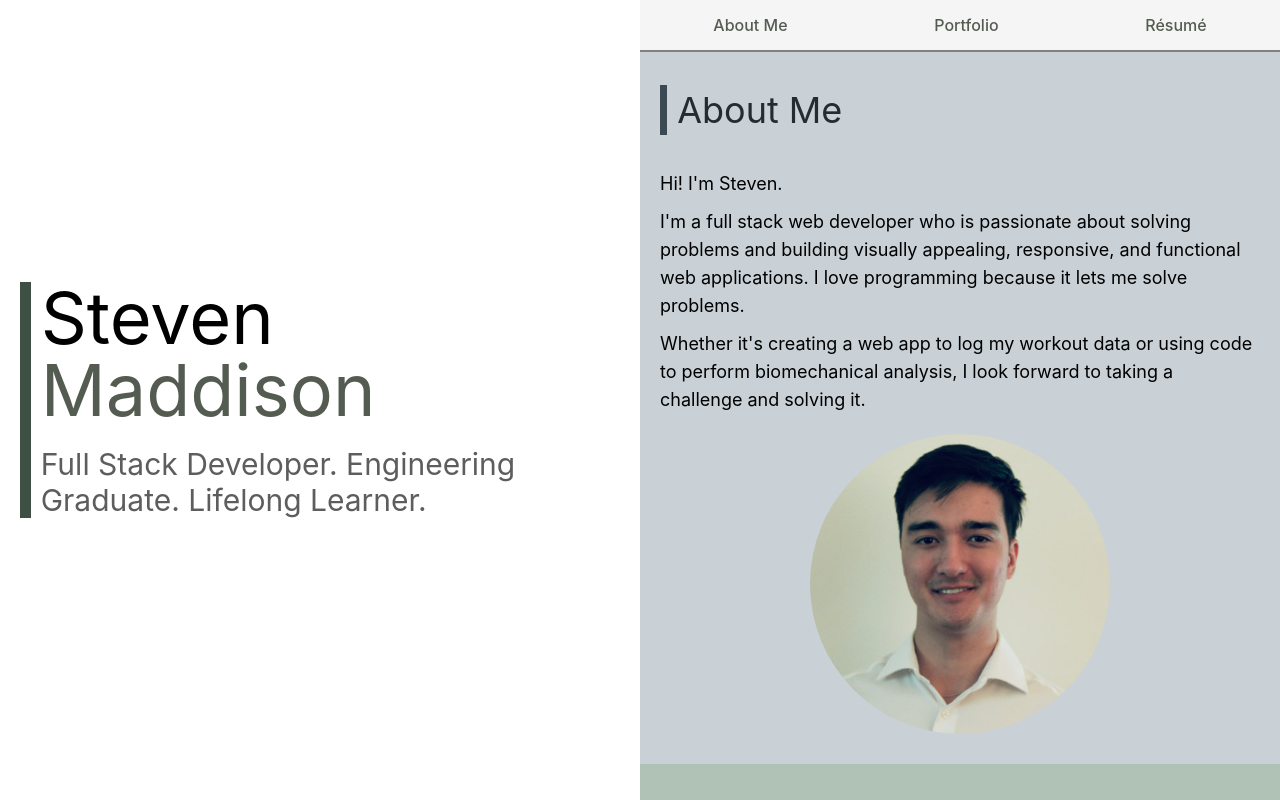
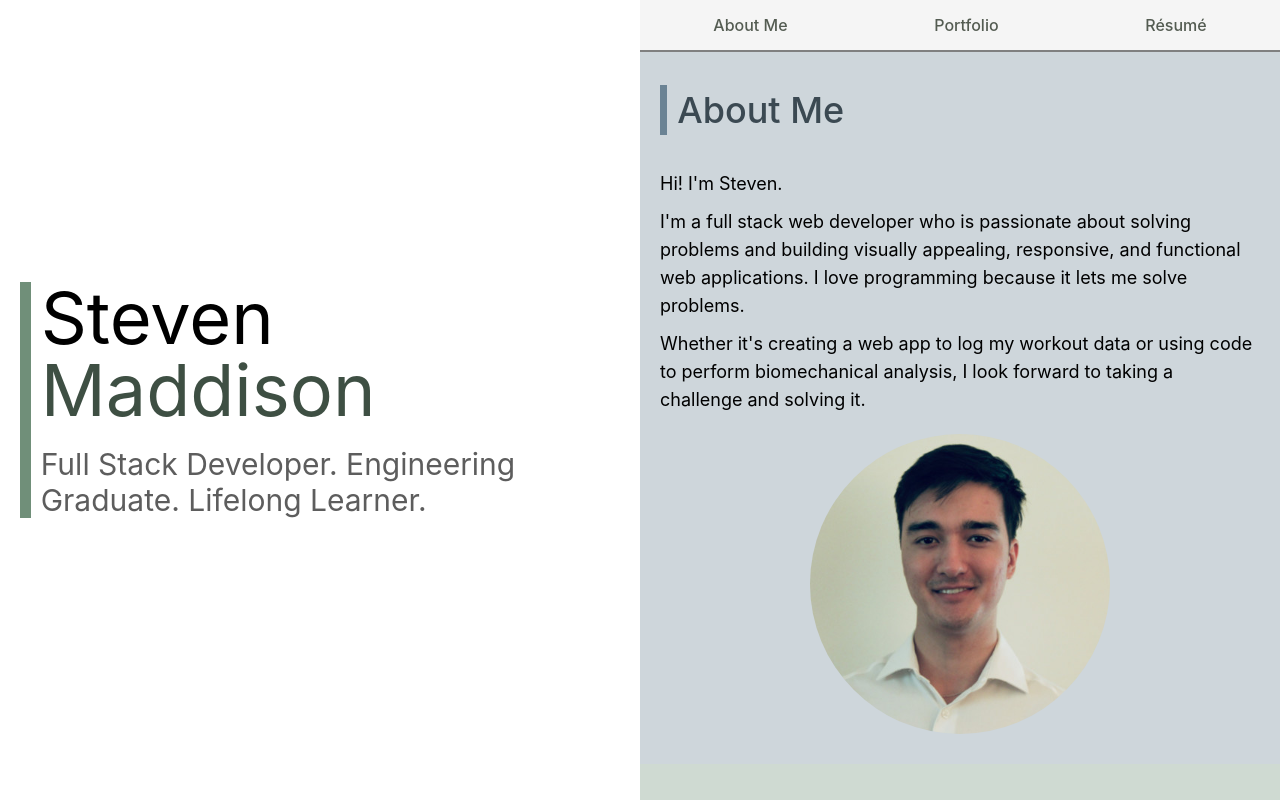
Before and after one commit to Stevtm/portfolio-v3, a React (Create React App) app: page / in a window 1280 px wide. Built offline with nearby package versions, Linux system fonts and the light colour scheme.

Commit message:
update page colors

```diff
--- a/src/components/About/styles.js
+++ b/src/components/About/styles.js
@@ -13,7 +13,7 @@ export const AboutSection = styled.section`
 	padding: 20px;
 
 	/* visual decorations */
-	background-color: ${({ theme }) => theme.pastelBlue.light};
+	background-color: ${({ theme }) => theme.pastelBlue.lighter};
 
 	@media (min-width: 671px) {
 		padding-top: 60px;
@@ -26,7 +26,7 @@ export const ColorBar = styled.div`
 	margin-right: 10px;
 
 	/* visual decorations */
-	background-color: ${({ theme }) => theme.pastelBlue.dark};
+	background-color: ${({ theme }) => theme.pastelBlue.DEFAULT};
 `;
 
 export const AboutHeader = styled.div`
@@ -42,9 +42,9 @@ export const HeaderText = styled.h2`
 	margin: 5px 0;
 
 	/* typography */
-	color: ${({ theme }) => theme.pastelBlue.darker};
+	color: ${({ theme }) => theme.pastelBlue.dark};
 	font-size: 2.25rem;
-	font-weight: 400;
+	font-weight: 500;
 	line-height: 2.5rem;
 `;
 
--- a/src/components/Footer/styles.js
+++ b/src/components/Footer/styles.js
@@ -9,7 +9,7 @@ export const FooterContainer = styled.div`
 	width: 100%;
 
 	/* visual decorations */
-	background-color: ${({ theme }) => theme.pastelPurple.light};
+	background-color: ${({ theme }) => theme.pastelPurple.lighter};
 `;
 
 export const Links = styled.div`
--- a/src/components/Portfolio/styles.js
+++ b/src/components/Portfolio/styles.js
@@ -13,7 +13,7 @@ export const PortfolioSection = styled.section`
 	padding: 20px;
 
 	/* visual decorations */
-	background-color: ${({ theme }) => theme.pastelGreen.light};
+	background-color: ${({ theme }) => theme.pastelGreen.lighter};
 `;
 
 export const ColorBar = styled.div`
@@ -22,7 +22,7 @@ export const ColorBar = styled.div`
 	margin-right: 10px;
 
 	/* visual decorations */
-	background-color: ${({ theme }) => theme.pastelGreen.dark};
+	background-color: ${({ theme }) => theme.pastelGreen.DEFAULT};
 `;
 
 export const PortfolioHeader = styled.div`
@@ -38,8 +38,8 @@ export const HeaderText = styled.h2`
 	margin: 5px 0;
 
 	/* typography */
-	color: ${({ theme }) => theme.secondary};
+	color: ${({ theme }) => theme.pastelGreen.dark};
 	font-size: 2.25rem;
-	font-weight: 400;
+	font-weight: 500;
 	line-height: 2.5rem;
 `;
--- a/src/components/Resume/styles.js
+++ b/src/components/Resume/styles.js
@@ -15,7 +15,7 @@ export const ResumeSection = styled.section`
 	padding: 20px;
 
 	/* visual decorations */
-	background-color: ${({ theme }) => theme.prussianBlue.light};
+	background-color: ${({ theme }) => theme.prussianBlue.lighter};
 `;
 
 export const ResumeHeader = styled.div`
--- a/src/components/Title/styles.js
+++ b/src/components/Title/styles.js
@@ -23,7 +23,7 @@ export const ColorBar = styled.div`
 	margin-right: 10px;
 
 	/* visual decorations */
-	background-color: ${({ theme }) => theme.pastelGreen.dark};
+	background-color: ${({ theme }) => theme.pastelGreen.DEFAULT};
 `;
 
 export const Name = styled.h1`
@@ -37,7 +37,7 @@ export const Name = styled.h1`
 	line-height: 1;
 
 	span {
-		color: ${({ theme }) => theme.secondary};
+		color: ${({ theme }) => theme.pastelGreen.dark};
 	}
 `;
 
```
